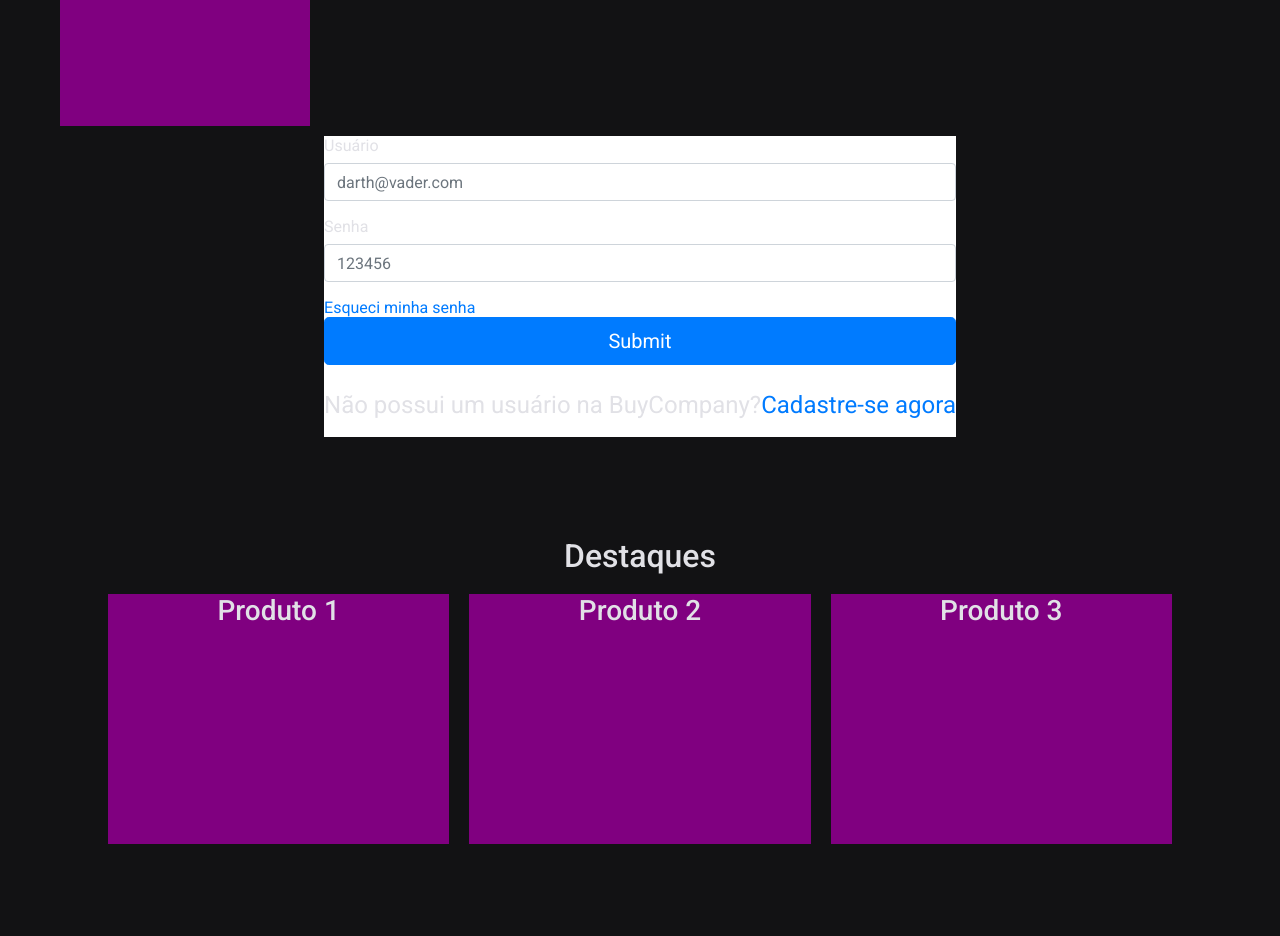
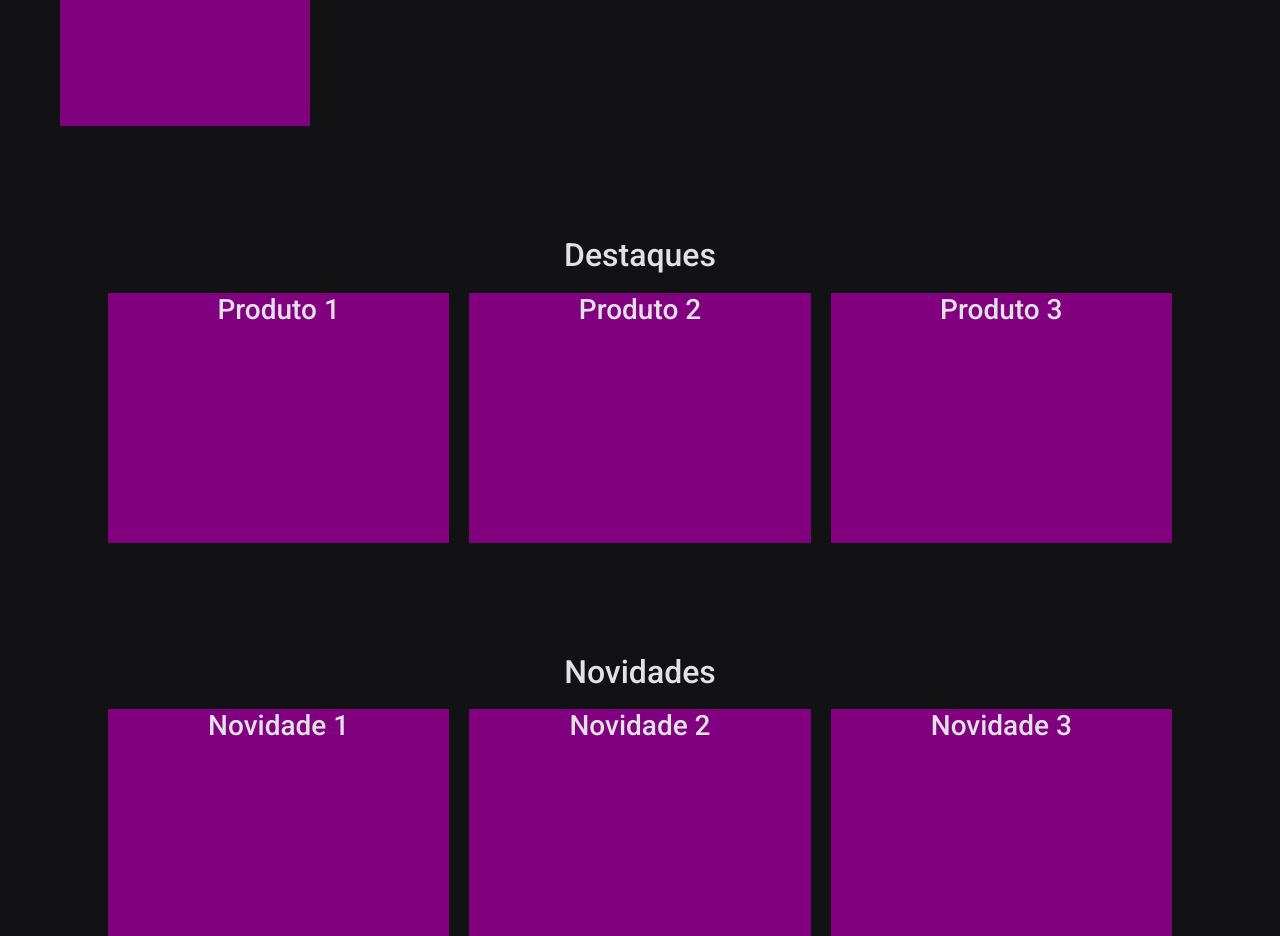
Before and after one commit to vn-pereira/marketplace_View, a Next.js app: page / in a window 1280 px wide. Shown: the part 880-1816 px from the top of the page. Built offline with nearby package versions, Linux system fonts and the light colour scheme.

Commit message:
validate login

```diff
--- a/package.json
+++ b/package.json
@@ -15,6 +15,7 @@
     "react": "17.0.1",
     "react-bootstrap": "^1.4.0",
     "react-dom": "17.0.1",
+    "react-hook-form": "^6.10.1",
     "styled-components": "^5.2.1"
   },
   "devDependencies": {
--- a/src/components/Categorias.tsx
+++ b/src/components/Categorias.tsx
@@ -45,7 +45,6 @@ const Categorias = () => {
           )
         })}
       </div>
-      <LoginPages/>
     </CategoryList>
   )
 }
--- a/src/components/Header/Login.tsx
+++ b/src/components/Header/Login.tsx
@@ -51,14 +51,6 @@ const Login = () => {
           <Modal.Title>Login</Modal.Title>
         </Modal.Header>
         <Modal.Body> <LoginPages/> </Modal.Body>
-        <Modal.Footer>
-          <Button variant="secondary" onClick={handleClose}>
-            Close
-          </Button>
-          <Button variant="primary" onClick={handleClose}>
-            Save Changes
-          </Button>
-        </Modal.Footer>
       </Modal>
       </div>
   )
--- a/src/components/Header/Sign_upButton.tsx
+++ b/src/components/Header/Sign_upButton.tsx
@@ -1,7 +1,6 @@
 import React from 'react';
 import styled from 'styled-components';
 import {Modal} from 'react-bootstrap';
-import {Button} from 'react-bootstrap';
 import {useState} from 'react';
 import Register from '../Register';
 
--- a/src/components/LoginPages.tsx
+++ b/src/components/LoginPages.tsx
@@ -1,30 +1,61 @@
 import React from 'react'
+import Link from 'next/link'
+import { useForm } from "react-hook-form";
+import {Modal} from 'react-bootstrap';
+import {useState} from 'react';
+import Register from './Register';
+
 
 export default function LoginPages() {
+  const { register, handleSubmit, errors } = useForm();
+  function onSubmit(data) {
+    console.log("Data submitted: ", data);
+  }
+
+  const [show, setShow] = useState(false);
+
+  const handleClose2 = () => setShow(false);
+  const handleShow2 = () => setShow(true);
+
     return (
         <div>
 <div className="box-parent-login">
   <div className="well bg-white box-login">
-    <form role="form">
+    <form role="form" onSubmit={handleSubmit(onSubmit)}>
       <fieldset>
         <div className="form-group ls-login-user">
           <label htmlFor="userLogin">Usuário</label>
-          <input className="form-control ls-login-bg-user input-lg" id="userLogin" type="text" aria-label="Usuário" placeholder="darth@vader.com" />
+          <input className="form-control ls-login-bg-user input-lg" id="userLogin" type="email"
+          aria-label="Usuário" placeholder="darth@vader.com" ref={register({
+            required: "Enter your e-mail",
+            pattern: {
+              value: /^[A-Z0-9._%+-]+@[A-Z0-9.-]+\.[A-Z]{2,4}$/i,
+              message: "Enter a valid e-mail address",
+            },
+          })} />
+           {errors.email && <p className="error">{errors.email.message}</p>}
         </div>
         <div className="form-group ls-login-password">
           <label htmlFor="userPassword">Senha</label>
-          <input className="form-control ls-login-bg-password input-lg" id="userPassword" type="password" aria-label="Senha" placeholder="123456" />
+          <input className="form-control ls-login-bg-password input-lg" id="userPassword" type="password"
+          aria-label="Senha" placeholder="123456" ref={register({ required: "Enter your password" })}/>
+         {errors.password && <p className="error">{errors.password.message}</p>}
         </div>
-        <a href="#" className="ls-login-forgot">Esqueci minha senha</a>
+        <a href="#" className="ls-login-forgot"></a>
         <input type="submit" defaultValue="Entrar" className="btn btn-primary btn-lg btn-block" />
-        <p className="txt-center ls-login-signup">Não possui um usuário na BuyCompany?
-          <a href="#">Cadastre-se agora</a>
+        <p className="txt-center ls-login-signup">Não possui um usuário na CoolStuff?
+          <Link href=""><a onClick={handleShow2}>Cadastre-se agora</a></Link>
         </p>
       </fieldset>
     </form>
+        <Modal show={show} onHide={handleClose2}>
+          <Modal.Header closeButton>
+          <Modal.Title>Cadastro</Modal.Title>
+          </Modal.Header>
+          <Modal.Body> <Register/> </Modal.Body>
+        </Modal>
   </div>
 </div>
-
-        </div>
+   </div>
     )
 }
--- a/src/components/Register.tsx
+++ b/src/components/Register.tsx
@@ -2,26 +2,41 @@ import React from 'react'
 import {Form} from 'react-bootstrap';
 import {Col} from 'react-bootstrap';
 import {Button} from 'react-bootstrap';
+import { useForm } from "react-hook-form";
 
 export default function Register() {
+    const { register, handleSubmit, errors } = useForm();
+
+    function onSubmit(data) {
+      console.log("Data submitted: ", data);
+    }
+
     return (
-          <div>
-  <Form>
-  <Form.Row>
+    <Form onSubmit={handleSubmit(onSubmit)} noValidate>
+    <Form.Row>
     <Form.Group as={Col} controlId="formGridEmail">
       <Form.Label>Email</Form.Label>
-      <Form.Control type="email" placeholder="Enter email" />
+      <Form.Control type="email" placeholder="Enter email" ref={register({
+            required: "Enter your e-mail",
+            pattern: {
+              value: /^[A-Z0-9._%+-]+@[A-Z0-9.-]+\.[A-Z]{2,4}$/i,
+              message: "Enter a valid e-mail address",
+            },
+          })}  />
+          {errors.email && <p className="error">{errors.email.message}</p>}
     </Form.Group>
+
 
     <Form.Group as={Col} controlId="formGridPassword">
       <Form.Label>Password</Form.Label>
-      <Form.Control type="password" placeholder="Password" />
+      <Form.Control type="password" placeholder="Password" ref={register({ required: "Enter your password" })}/>
     </Form.Group>
-  </Form.Row>
+     {errors.password && <p className="error">{errors.password.message}</p>}
+    </Form.Row>
 
   <Form.Group controlId="formGridAddress1">
     <Form.Label>CPF</Form.Label>
-    <Form.Control placeholder="000-000-000-00" />
+    <Form.Control placeholder="000-000-000-00" ref={register({ required: "Enter your CPF" })}/>
   </Form.Group>
 
   <Form.Group controlId="formGridAddress2">
@@ -51,10 +66,9 @@ export default function Register() {
     <Form.Check type="checkbox" label="Accept terms of use"/>
   </Form.Group>
 
-  <Button variant="primary" type="submit">
+  <Button variant="primary" type="submit" className="btn btn-primary btn-lg btn-block">
     Submit
   </Button>
-</Form>
-        </div>
-    )
-}
+ </Form>
+     );
+  }
```
Also changed, not shown: 1 other file (tests, documents, lock files or other folders).
